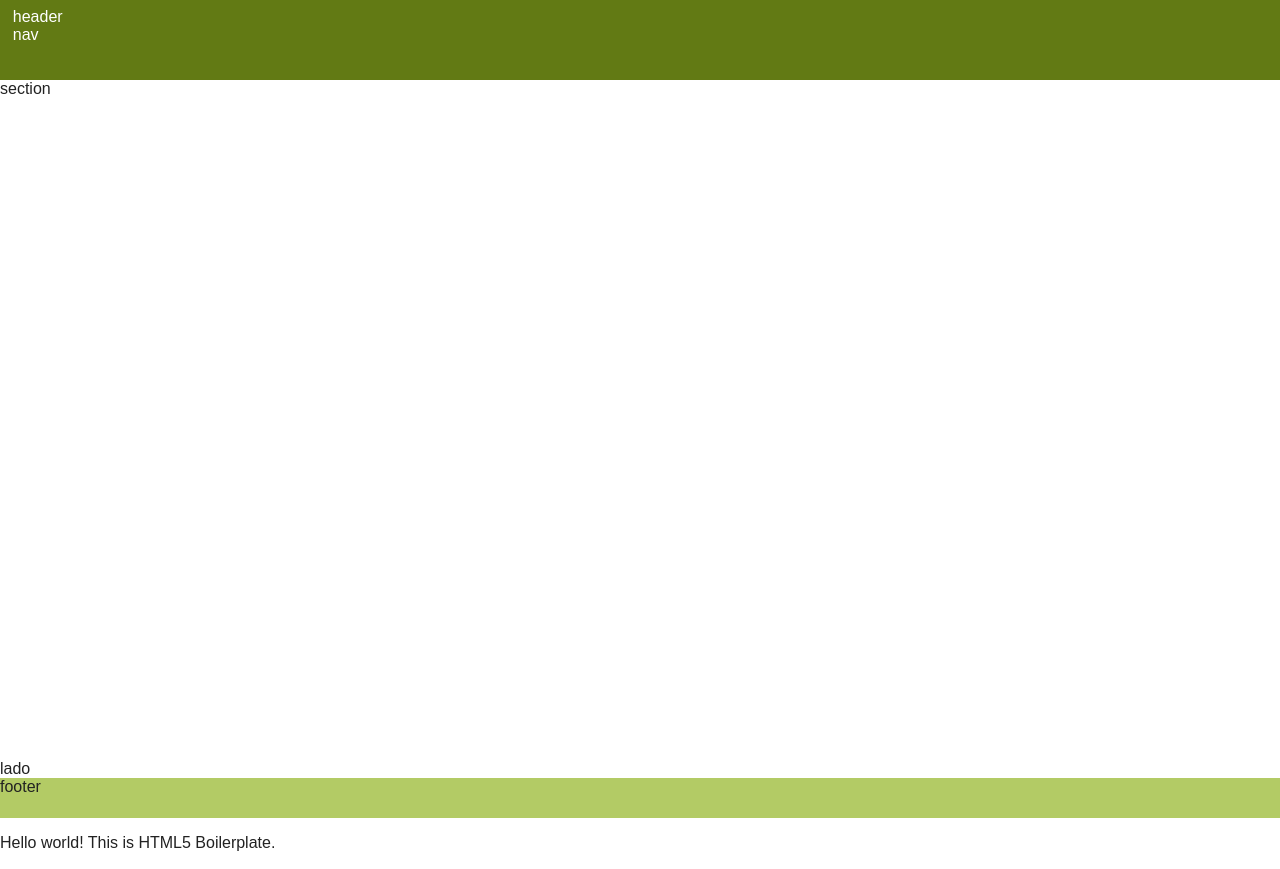
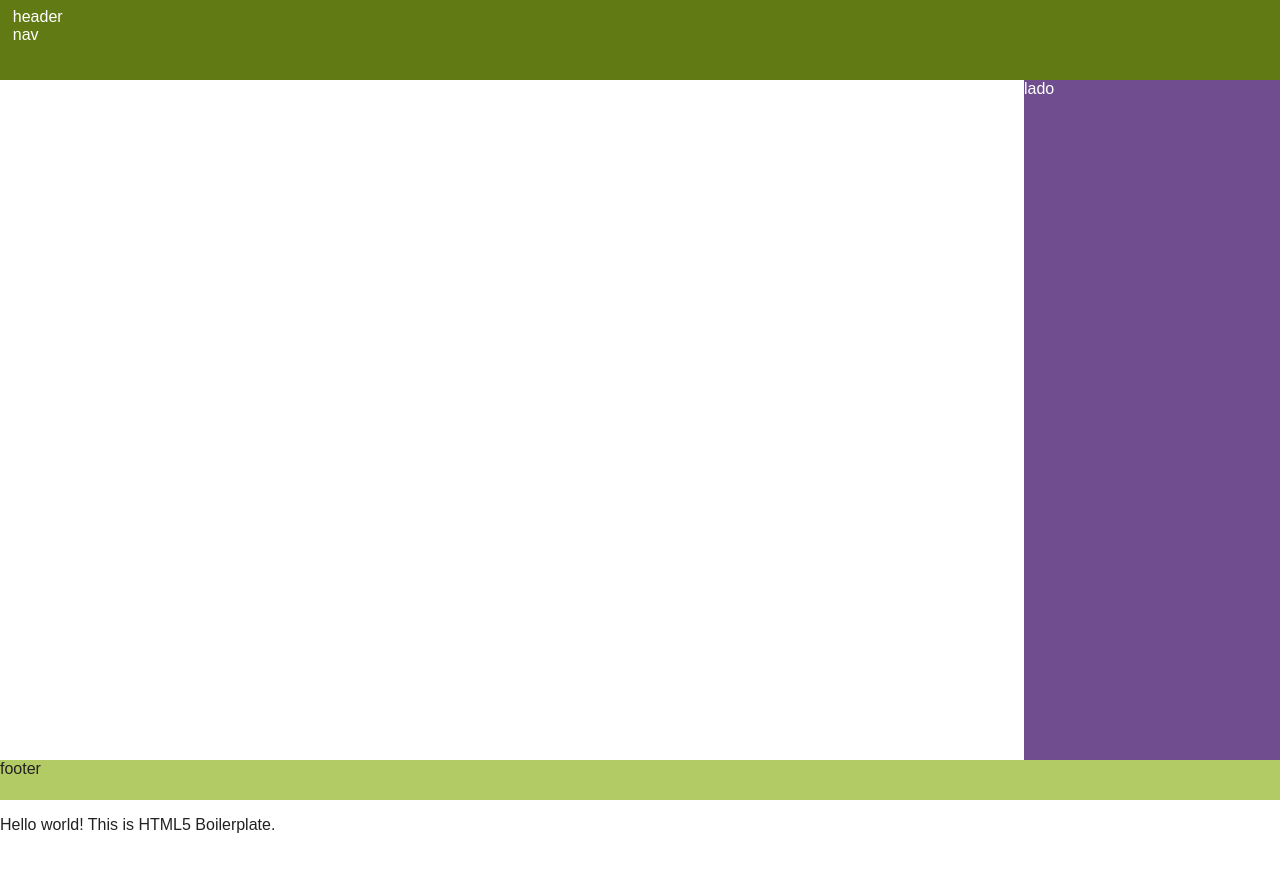
Before and after one commit to enriqueboni80/projeto-frontend, a plain HTML site: page index.html in a window 1280 px wide. Drawn offline with nearby package versions, Linux system fonts and the light colour scheme.

Commit message:
Organizando a estrutura

```diff
--- a/index.html
+++ b/index.html
@@ -26,17 +26,18 @@
 
   <main>
     <section>
-      section
+      <aside class="secundary-feature">
+        lado
+      </aside>
     </section>
+
+
   </main>
-
-  <aside>
-    lado
-  </aside>
-
   <footer>
     footer
   </footer>
+
+
 
   <!--[if IE]>
     <p class="browserupgrade">You are using an <strong>outdated</strong> browser. Please <a href="https://browsehappy.com/">upgrade your browser</a> to improve your experience and security.</p>
```
